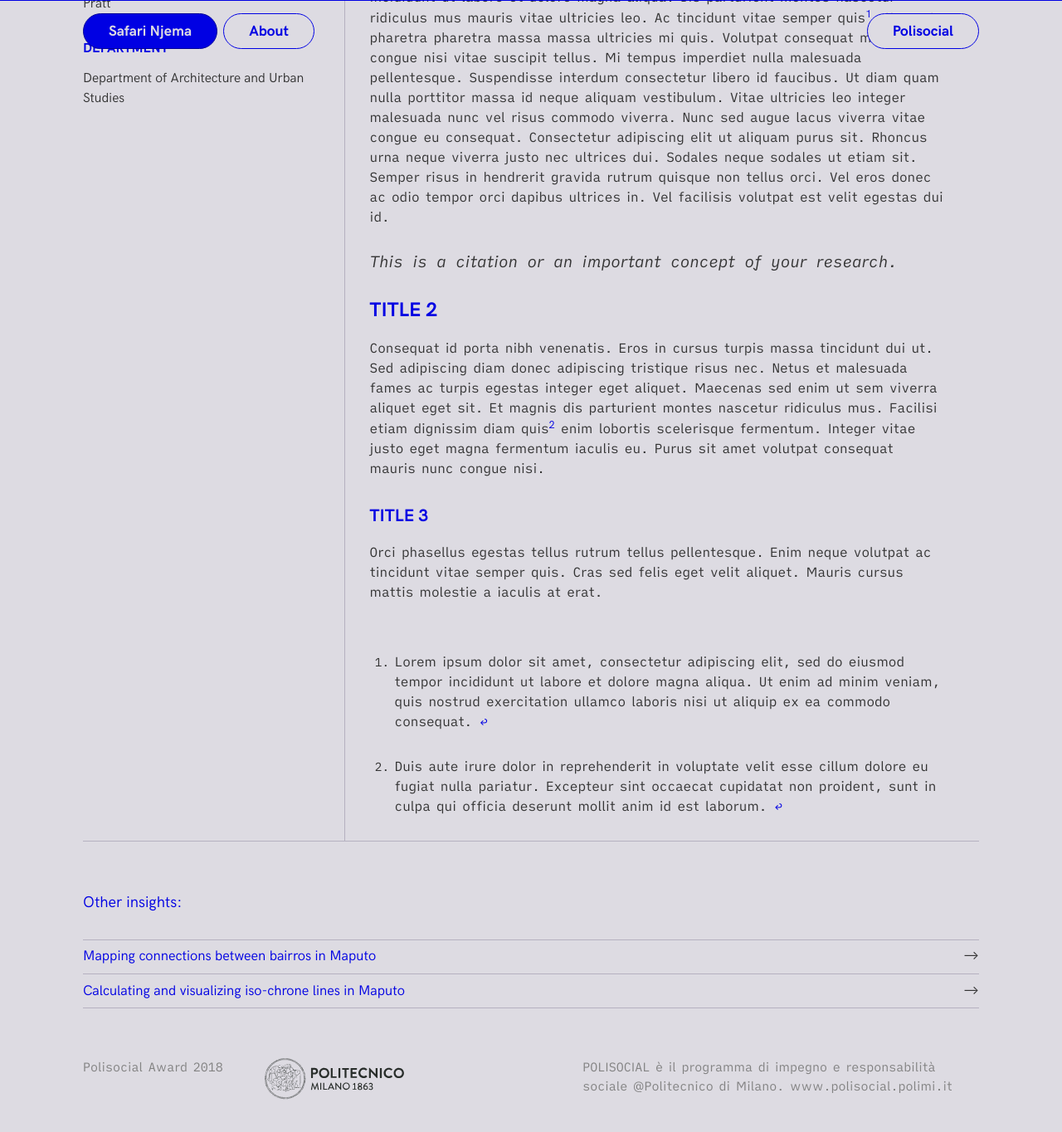
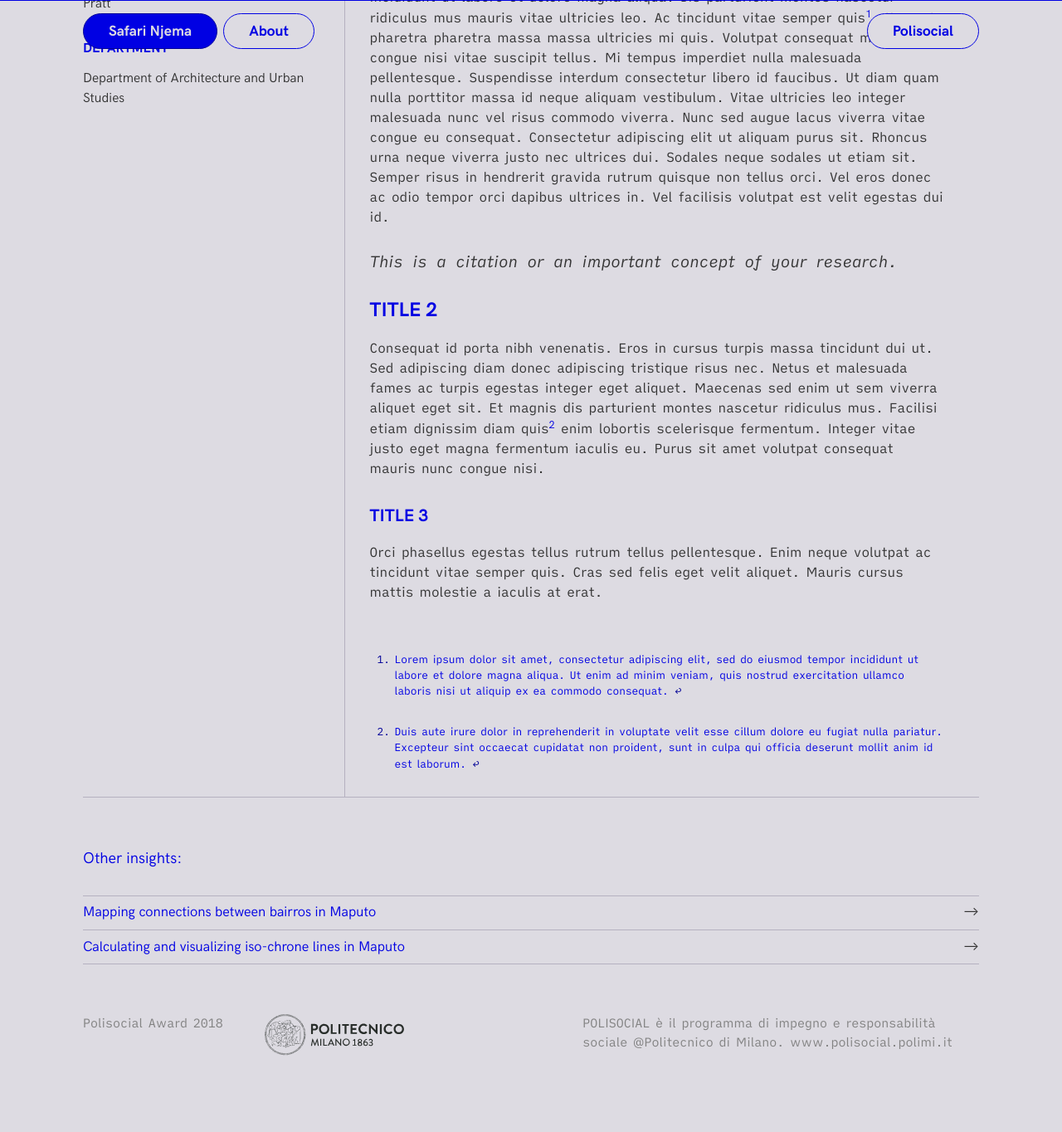
Before and after one commit to densitydesign/safari-njema, a Jekyll site: the page built from _questions/question02.markdown, in a window 1280 px wide and 1400 px high, scrolled down 500 px. Shown: the top 1364 px of the window at 83% size. Built offline with Jekyll 4.4.1, drawn with Linux system fonts in a browser that asks for light colours; some web fonts are replaced.

Commit message:
small tweak

```diff
--- a/_sass/safari/_layout.scss
+++ b/_sass/safari/_layout.scss
@@ -391,27 +391,15 @@
     .footnotes {
       grid-column: 1 / 4;
       margin-bottom: 0;
-    }
-  }
 
-  #markdown-toc {
-    list-style: none;
-    padding: 0;
-    margin: 0;
-    font-family: $title-font-family;
-    font-weight: 700;
-    position: sticky;
-    top: $spacing-unit * 3;
-    @include relative-font-size(1.1);
+      * {
+        @include relative-font-size(0.8);
+        color: darken($brand-color, 15%);
+      }
 
-    li {
-      margin-bottom: $spacing-unit / 3;
-    }
-
-    ul {
-      list-style: none;
-      margin-left: $spacing-unit / 2;
-      font-weight: 400;
+      p {
+        color: $brand-color;
+      }
     }
   }
 }
```
Also changed, not shown: 3 other files.
